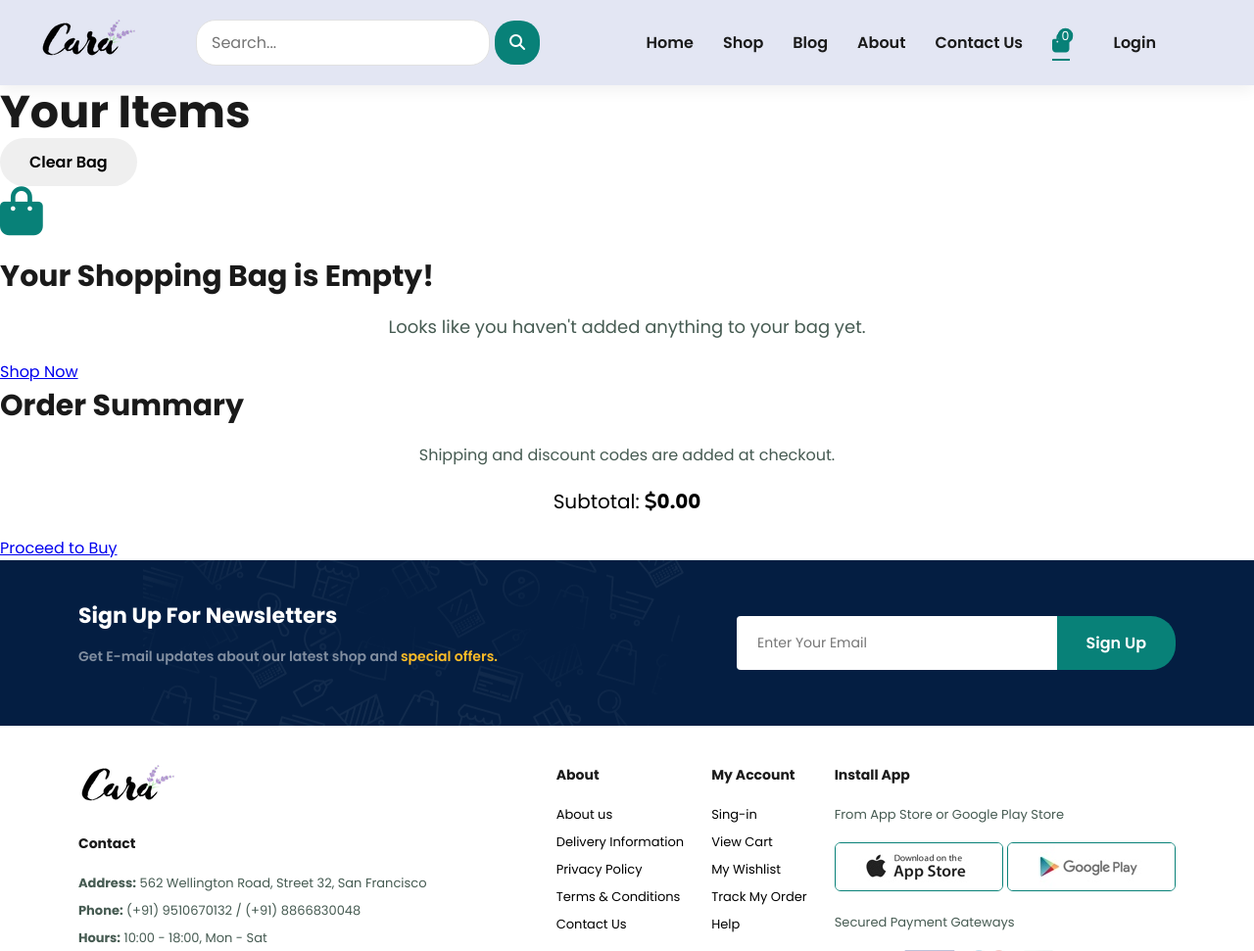
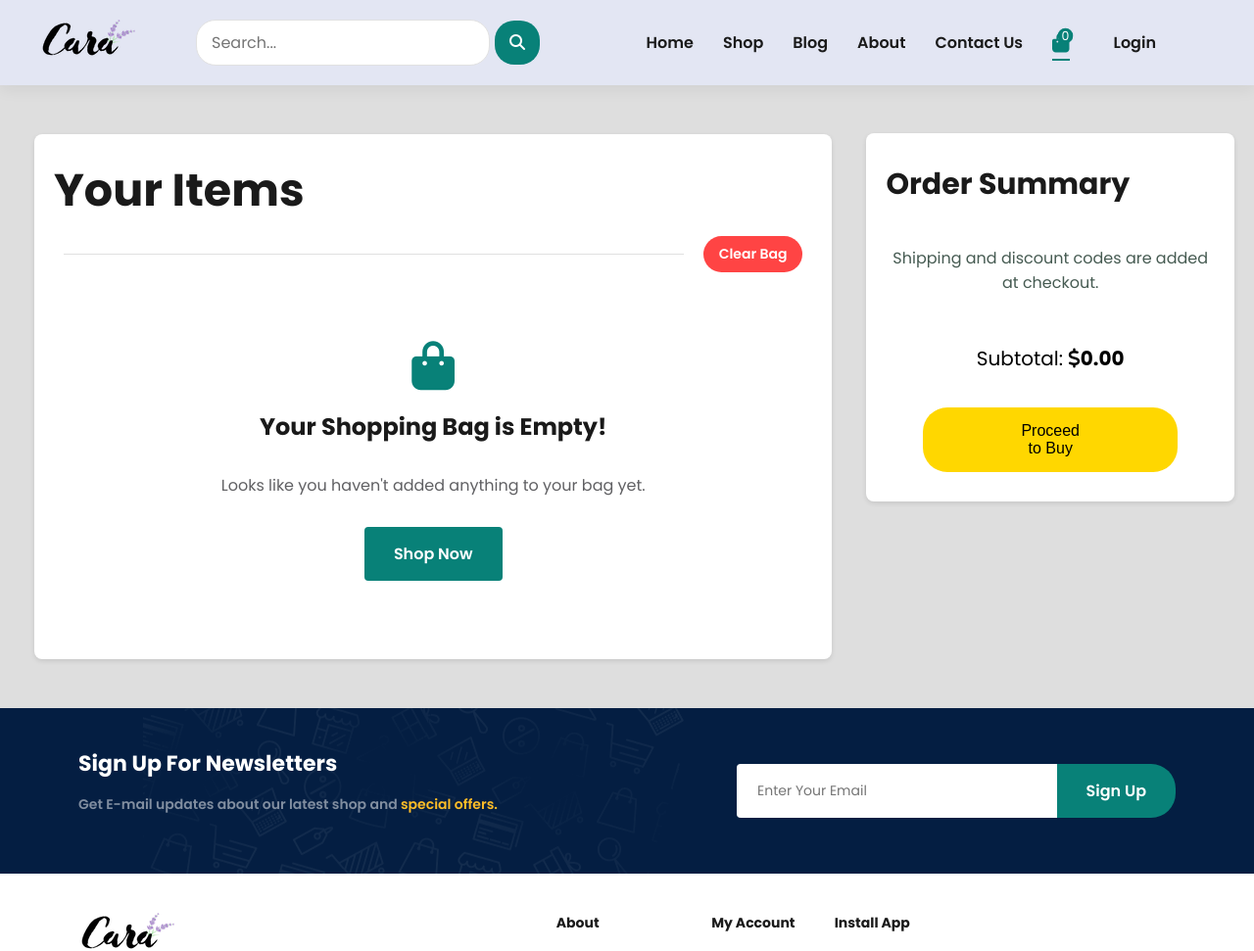
Before and after one commit to Manthan7698/E-CommWeb, a PHP site: page /E-CommWeb/bag.php in a window 1280 px wide. Shown: the top 971 px of the page at 98% size. Run offline with PHP 8.4, Linux system fonts and the light colour scheme; data that the repository does not hold is empty; some libraries are stand-ins or nearby versions.

Commit message:
Add styles for bag page layout and item details
- Introduced new CSS styles for the bag page, including layout for bag items, subtotal box, and quantity controls.
- Enhanced button styles for clear bag and proceed to buy actions.
- Added responsive design elements for better mobile compatibility.
- Included styles for empty cart messages and shop now button for improved user experience.

```diff
--- a/css/style.css
+++ b/css/style.css
@@ -1789,6 +1789,264 @@ footer .copyright {
     border-top: 1px solid #eee;
 }
 
+/* Bag Page */
+#bag-container {
+  background-color: rgba(128, 128, 128, 0.26);
+  width: 100%;
+  display: flex;
+  gap: 20px;
+  padding: 20px;
+}
+
+.bag-box-area {
+  flex: 3;
+  padding: 30px 15px;
+}
+
+.bag-item-box-area {
+  background-color: #fff;
+  padding: 30px 20px;
+  width: 100%;
+  border-radius: 8px;
+  box-shadow: 0 2px 5px rgba(0,0,0,0.1);
+}
+
+.bag-header {
+  display: flex;
+  align-items: center;
+  justify-content: space-between;
+  margin: 20px 0;
+  padding: 0 10px;
+}
+
+.bag-header .divider {
+  flex: 1;
+  height: 1px;
+  background-color: #e0e0e0;
+  margin-right: 20px;
+}
+
+.clear-bag-btn {
+  background-color: #ff4444;
+  color: white;
+  border: none;
+  padding: 8px 16px;
+  border-radius: 25px;
+  cursor: pointer;
+  font-size: 14px;
+  transition: background-color 0.3s ease;
+}
+
+.clear-bag-btn:hover {
+  background-color: #cc0000;
+}
+
+.bag-subtotal-box {
+  flex: 1;
+  background-color: #fff;
+  padding: 30px 20px;
+  border-radius: 8px;
+  box-shadow: 0 2px 5px rgba(0,0,0,0.1);
+  height: fit-content;
+  position: sticky;
+  top: 136px;
+}
+
+.bag-subtotal-des {
+  display: flex;
+  flex-direction: column;
+  gap: 15px;
+}
+
+.bag-subtotal-des h3 {
+  margin-bottom: 10px;
+}
+
+.bag-item-box {
+  display: flex;
+  flex-direction: column;
+  gap: 20px;
+}
+
+.bag-item {
+  display: flex;
+  gap: 20px;
+  padding: 20px;
+  border-bottom: 1px solid #eee;
+  position: relative;
+}
+
+.bag-item:last-child {
+  border-bottom: none;
+}
+
+.bag-item img {
+  width: 250px;
+  height: 300px;
+  object-fit: cover;
+  border-radius: 8px;
+}
+
+.bag-item-des {
+  flex: 1;
+  padding-right: 150px;
+  position: relative;
+}
+
+.price-container {
+  position: absolute;
+  right: -0px;
+  top: 0;
+  text-align: right;
+}
+
+.item-price {
+  font-size: 16px;
+  color: #333;
+  font-weight: 500;
+  margin-bottom: 10px;
+}
+
+.item-subtotal {
+  font-size: 16px;
+  color: #333;
+  font-weight: 600;
+}
+
+.bag-item-des h4 {
+  font-size: 18px;
+  margin-bottom: 8px;
+  color: #333;
+}
+
+.bag-item-des h5 {
+  font-size: 16px;
+  margin-bottom: 15px;
+  color: #666;
+}
+
+/* Size selector styling */
+.bag-item-des label {
+  display: inline-block;
+  margin-right: 10px;
+  font-size: 14px;
+  color: #666;
+}
+
+.bag-item-des select {
+  padding: 8px 12px;
+  border: 1px solid #ddd;
+  border-radius: 4px;
+  font-size: 14px;
+  margin-bottom: 15px;
+  background-color: #fff;
+}
+
+.proceed-to-buy {
+  background-color: #FFD700;
+  color: black;
+  border: none;
+  padding: 15px 100px 15px 100px;
+  text-align: center;
+  text-decoration: none;
+  display: inline-block;
+  font-size: 16px;
+  border-radius: 25px;
+  cursor: pointer;
+  font-family: Arial, sans-serif;
+  margin-left: 38px;
+  margin-right: 38px;
+}
+
+.proceed-to-buy:hover {
+  background-color: #FFC107;
+}
+
+/* Quantity Controls */
+.quantity-controls {
+  display: inline-flex;
+  align-items: center;
+  background-color: #fff;
+  border: 2px solid #FFD700;
+  border-radius: 50px;
+  padding: 4px 8px;
+  margin-top: 10px;
+  margin-right: 15px;
+  gap: 12px;
+}
+
+.quantity-btn {
+  background-color: transparent;
+  color: #000;
+  border: none;
+  width: 24px;
+  height: 24px;
+  cursor: pointer;
+  font-size: 14px;
+  display: flex;
+  align-items: center;
+  justify-content: center;
+  transition: all 0.3s ease;
+  padding: 0;
+}
+
+.quantity-btn:hover {
+  color: #FFD700;
+}
+
+.quantity-value {
+  font-size: 14px;
+  min-width: 20px;
+  text-align: center;
+  font-weight: 500;
+}
+
+/* .minus-btn .trash-icon{
+  color: #ff4444;
+}
+
+.minus-btn .trash-icon:hover {
+  color: #cc0000;
+} */
+
+/* Empty Cart Message */
+.empty-cart-message {
+  text-align: center;
+  padding: 50px 20px;
+  display: flex;
+  flex-direction: column;
+  align-items: center;
+  justify-content: center;
+  min-height: 300px;
+}
+
+.empty-cart-message h3 {
+  font-size: 24px;
+  color: #1a1a1a;
+  margin-bottom: 15px;
+}
+
+.empty-cart-message p {
+  color: #606063;
+  font-size: 16px;
+  margin-bottom: 30px;
+}
+
+.shop-now-btn {
+  background-color: #088178;
+  color: #fff;
+  padding: 15px 30px;
+  border-radius: 4px;
+  text-decoration: none;
+  font-weight: 600;
+  transition: all 0.3s ease;
+}
+
+.shop-now-btn:hover {
+  background-color: #065f58;
+  transform: translateY(-2px);
+}
+
 @media (max-width: 768px) {
     .checkout-container {
         grid-template-columns: 1fr;
```
